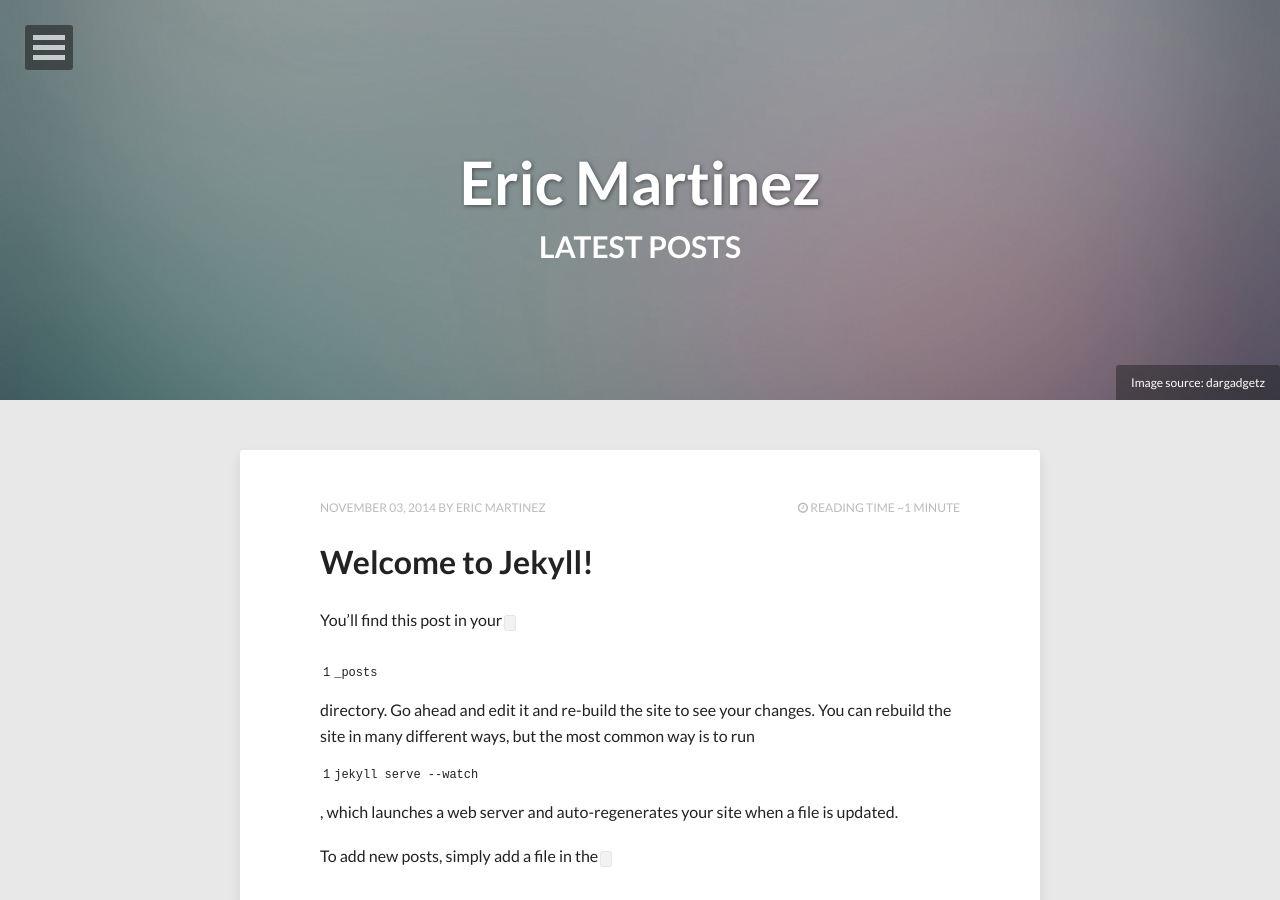
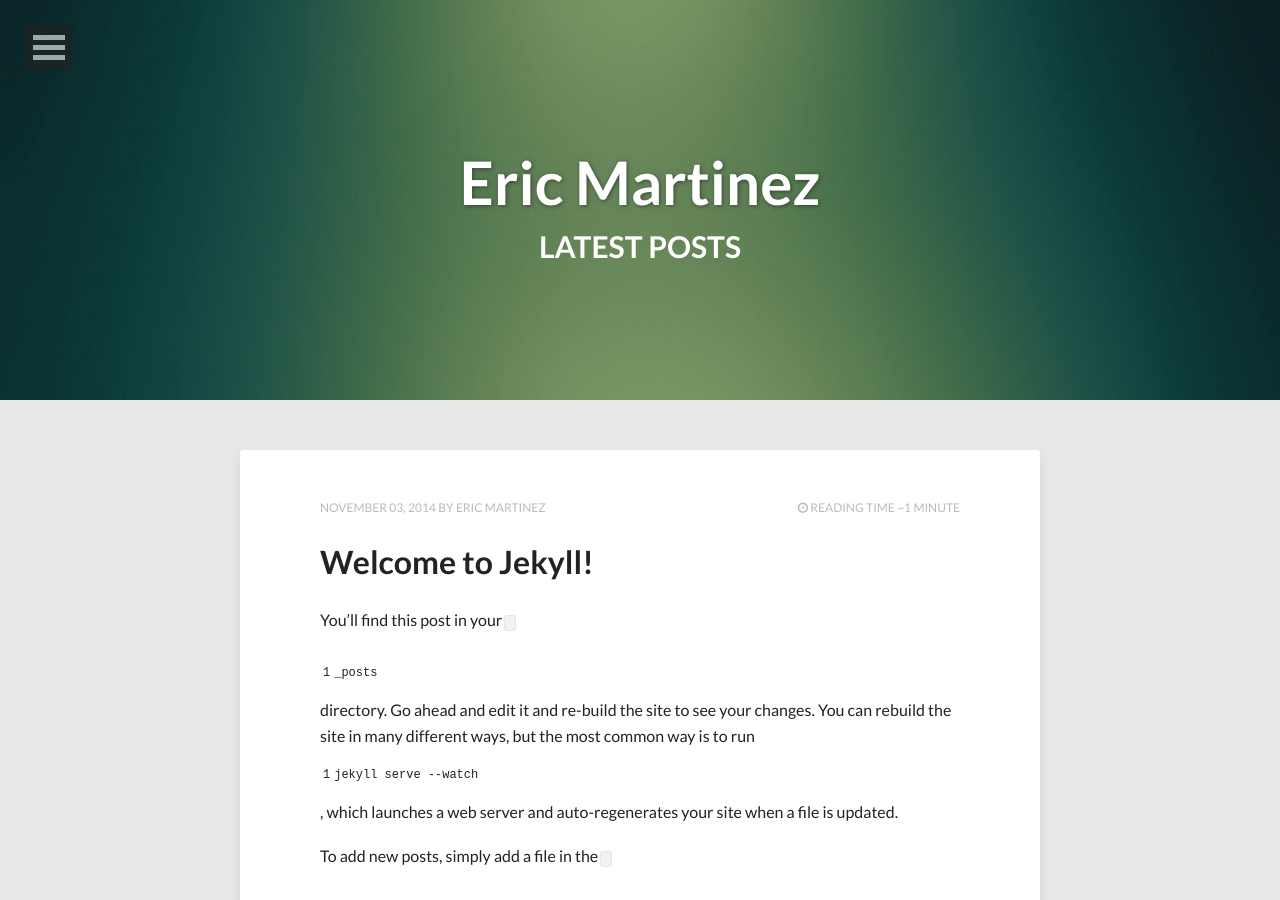
Before and after one commit to material3dge/material3dge.github.io, a Jekyll site: the page built from index.html, in a window 1280 px wide and 900 px high. Built offline with Jekyll 4.4.1, drawn with Linux system fonts in a browser that asks for light colours; nearby versions of some CDN libraries; the list of posts is cut into pages by our own code.

Commit message:
image.update

```diff
--- a/_config.yml
+++ b/_config.yml
@@ -16,12 +16,12 @@
   # Social networking links used in footer. Update and remove as you like.
   twitter:
   facebook:       https://www.facebook.com/profile.php?id=1389777849
-  github:
-  stackexchange:
+  #github:
+  #stackexchange:
   linkedin:       etmartinez
-  instagram:
-  flickr:
-  tumblr:
+  #instagram:
+  #flickr:
+  #tumblr:
   # For Google Authorship https://plus.google.com/authorship
   # google plus id, include the '+', eg +mmistakes
   google_plus:    +EricMartinezTheOnly
@@ -30,7 +30,7 @@
 background:
 
 # Analytics and webmaster tools stuff goes here
-google_analytics:
+google_analytics:   UA-56314892-1
 google_verify:
 # https://ssl.bing.com/webmaster/configure/verify/ownership Option 2 content= goes here
 bing_verify:
--- a/index.html
+++ b/index.html
@@ -5,9 +5,9 @@
 tags: [Jekyll, theme, themes, responsive, blog, modern]
 comments: false
 image:
-  feature: abstract-1.jpg
-  credit: dargadgetz
-  creditlink: http://www.dargadgetz.com/ios-7-abstract-wallpaper-pack-for-iphone-5-and-ipod-touch-retina/
+  feature: abstract-10.jpg
+  credit:
+  creditlink:
 ---
 
 {% for post in paginator.posts %}
```
